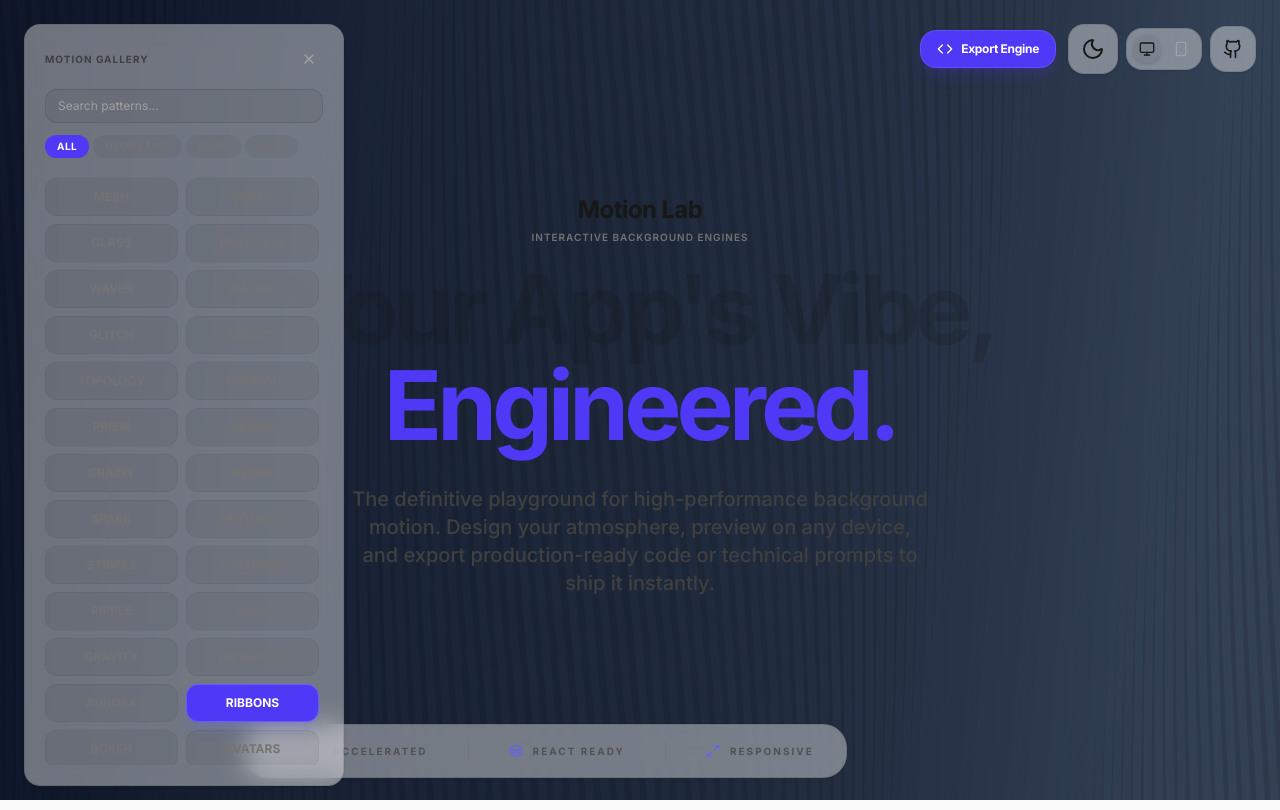
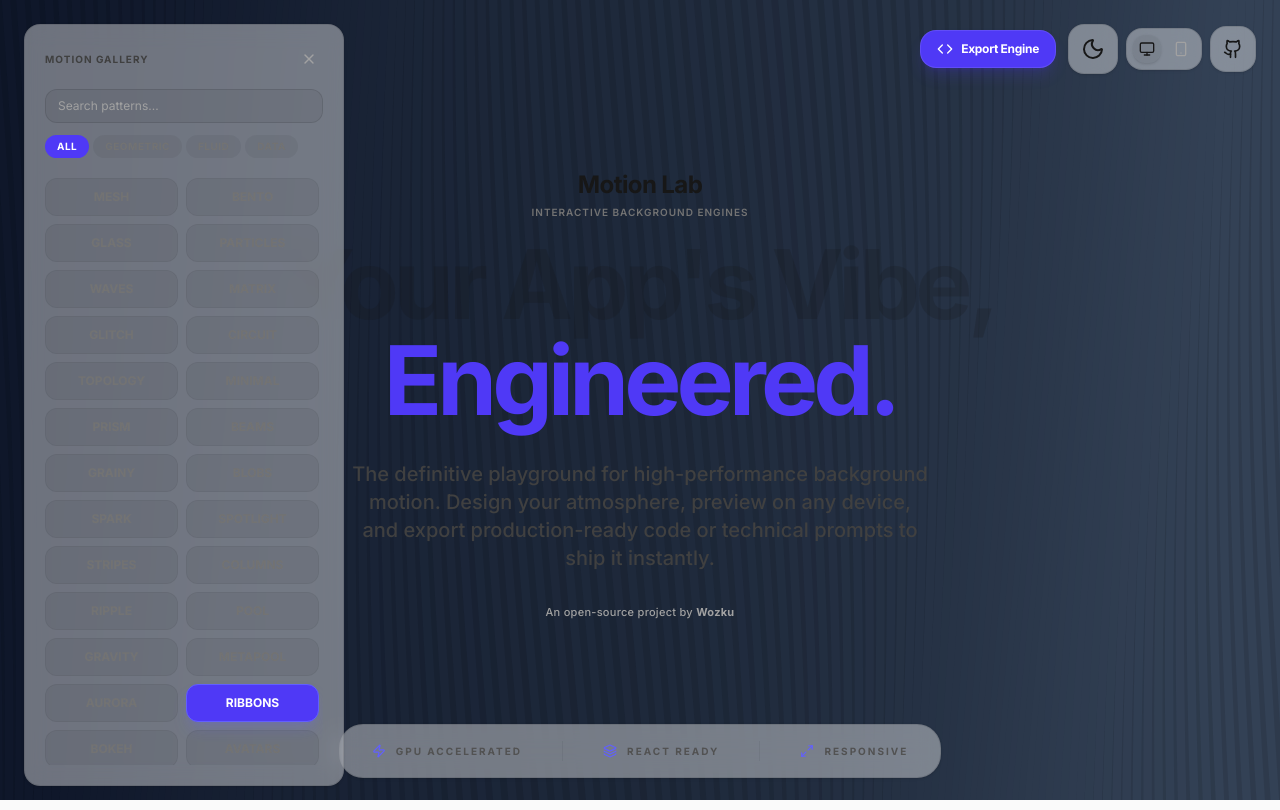
Before and after one commit to AskWozku/motion-lab, a React (Vite) app: page / in a window 1280 px wide. Built offline with nearby package versions, Linux system fonts and the light colour scheme.

Commit message:
Move Wozku credit into hero section, between paragraph and footer badges

```diff
--- a/src/components/layout/Footer.tsx
+++ b/src/components/layout/Footer.tsx
@@ -20,14 +20,6 @@ export const Footer: React.FC = () => {
           RESPONSIVE
         </div>
       </div>
-      <a
-        href="https://wozku.com"
-        target="_blank"
-        rel="noopener noreferrer"
-        className="pointer-events-auto mt-4 text-[11px] font-medium text-neutral-400 dark:text-neutral-500 hover:text-indigo-500 dark:hover:text-indigo-400 transition-colors tracking-wide"
-      >
-        An open-source project by <span className="font-bold">Wozku</span>
-      </a>
     </footer>
   );
 };
--- a/src/components/layout/Hero.tsx
+++ b/src/components/layout/Hero.tsx
@@ -78,6 +78,14 @@ export const Hero: React.FC<HeroProps> = ({ viewMode, config, theme }) => {
             Design your atmosphere, preview on any device, and export
             production-ready code or technical prompts to ship it instantly.
           </p>
+          <a
+            href="https://wozku.com"
+            target="_blank"
+            rel="noopener noreferrer"
+            className="pointer-events-auto text-[11px] font-medium text-neutral-400 dark:text-neutral-500 hover:text-indigo-500 dark:hover:text-indigo-400 transition-colors tracking-wide"
+          >
+            An open-source project by <span className="font-bold">Wozku</span>
+          </a>
         </motion.div>
       </motion.div>
     </div>
```
